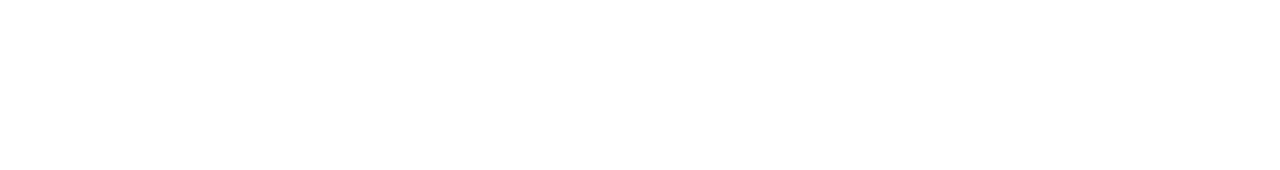
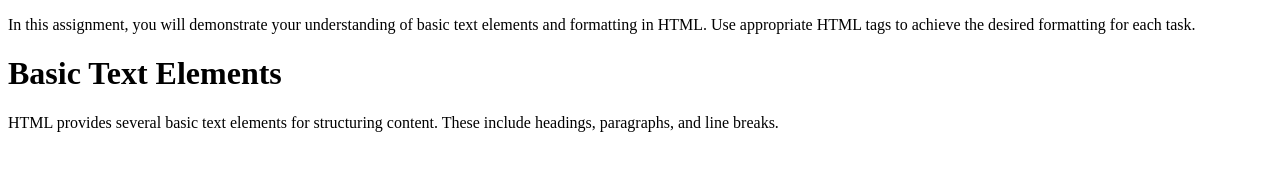
Before and after one commit to hiccuq/origin, a plain HTML site: page Text and Formatting in HTML Assignment.html in a window 1280 px wide. Drawn offline with Linux system fonts and the light colour scheme.

Commit message:
first commit

```diff
--- a/Text and Formatting in HTML Assignment.html
+++ b/Text and Formatting in HTML Assignment.html
@@ -3,9 +3,14 @@
 <head>
     <meta charset="UTF-8">
     <meta name="viewport" content="width=device-width, initial-scale=1.0">
-    <title>Document</title>
+    <title>Text and Formatting in HTML Assignment</title>
 </head>
-<body>
+<body><p>
+
+    In this assignment, you will demonstrate your understanding of basic text elements and formatting in HTML. Use appropriate HTML tags to achieve the desired formatting for each task.
+    <h1>Basic Text Elements</h1>
+    HTML provides several basic text elements for structuring content. These include headings, paragraphs, and line breaks.
+</p>
 
 </body>
 </html>
```
